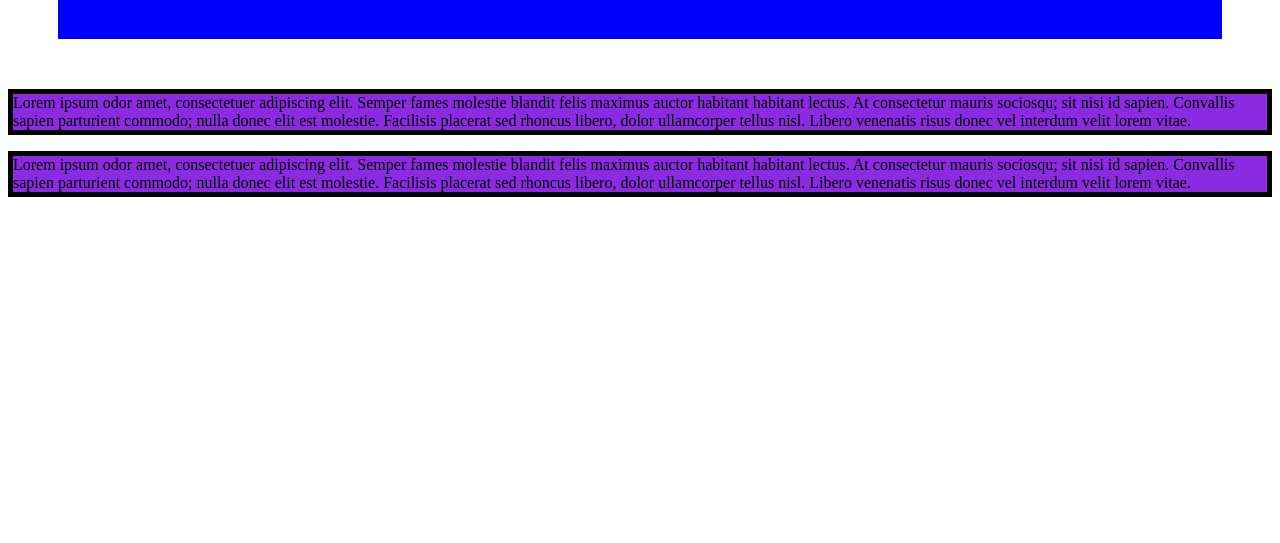
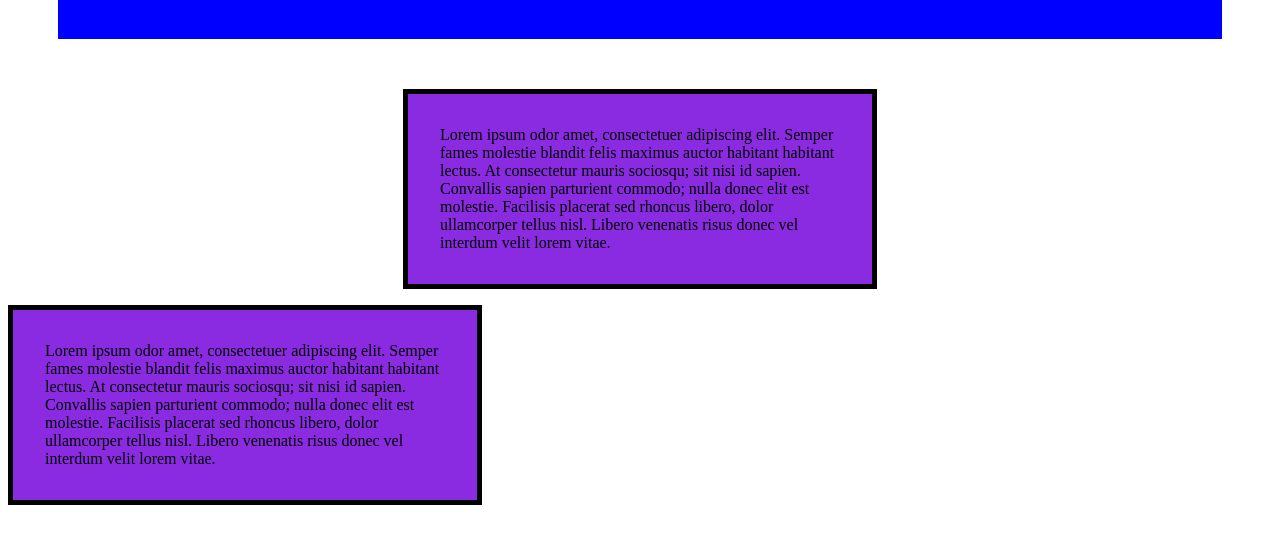
Before and after one commit to romanvillagran/COMP001B.LectureActivity2, a plain HTML site: page index.html in a window 1280 px wide. Shown: the part 131-674 px from the top of the page. Drawn offline with Linux system fonts and the light colour scheme.

Commit message:
added everything else i think

```diff
--- a/index.html
+++ b/index.html
@@ -11,10 +11,10 @@
         <h1>Hello world</h1>
     </header>
     <main>
-        <p>Lorem ipsum odor amet, consectetuer adipiscing elit. Semper fames molestie blandit felis maximus auctor habitant habitant lectus. At consectetur mauris sociosqu; sit nisi id sapien. Convallis sapien parturient commodo; nulla donec elit est molestie. Facilisis placerat sed rhoncus libero, dolor ullamcorper tellus nisl. Libero venenatis risus donec vel interdum velit lorem vitae.
+        <p class="margin-auto">Lorem ipsum odor amet, consectetuer adipiscing elit. Semper fames molestie blandit felis maximus auctor habitant habitant lectus. At consectetur mauris sociosqu; sit nisi id sapien. Convallis sapien parturient commodo; nulla donec elit est molestie. Facilisis placerat sed rhoncus libero, dolor ullamcorper tellus nisl. Libero venenatis risus donec vel interdum velit lorem vitae.
 
         </p>
-        <p>Lorem ipsum odor amet, consectetuer adipiscing elit. Semper fames molestie blandit felis maximus auctor habitant habitant lectus. At consectetur mauris sociosqu; sit nisi id sapien. Convallis sapien parturient commodo; nulla donec elit est molestie. Facilisis placerat sed rhoncus libero, dolor ullamcorper tellus nisl. Libero venenatis risus donec vel interdum velit lorem vitae.
+        <p class="left">Lorem ipsum odor amet, consectetuer adipiscing elit. Semper fames molestie blandit felis maximus auctor habitant habitant lectus. At consectetur mauris sociosqu; sit nisi id sapien. Convallis sapien parturient commodo; nulla donec elit est molestie. Facilisis placerat sed rhoncus libero, dolor ullamcorper tellus nisl. Libero venenatis risus donec vel interdum velit lorem vitae.
 
         </p>
     </main>
--- a/main.css
+++ b/main.css
@@ -1,9 +1,13 @@
 p{
     background-color: blueviolet;
     border: 5px solid black;
+    width: 300px;
 }
 header{
     background-color: blue;
     padding: 20px;
     margin: 50px ;
 }
+p{ width: 400px; padding: 2em;}
+
+.margin-auto { margin: 0 auto;}
```
